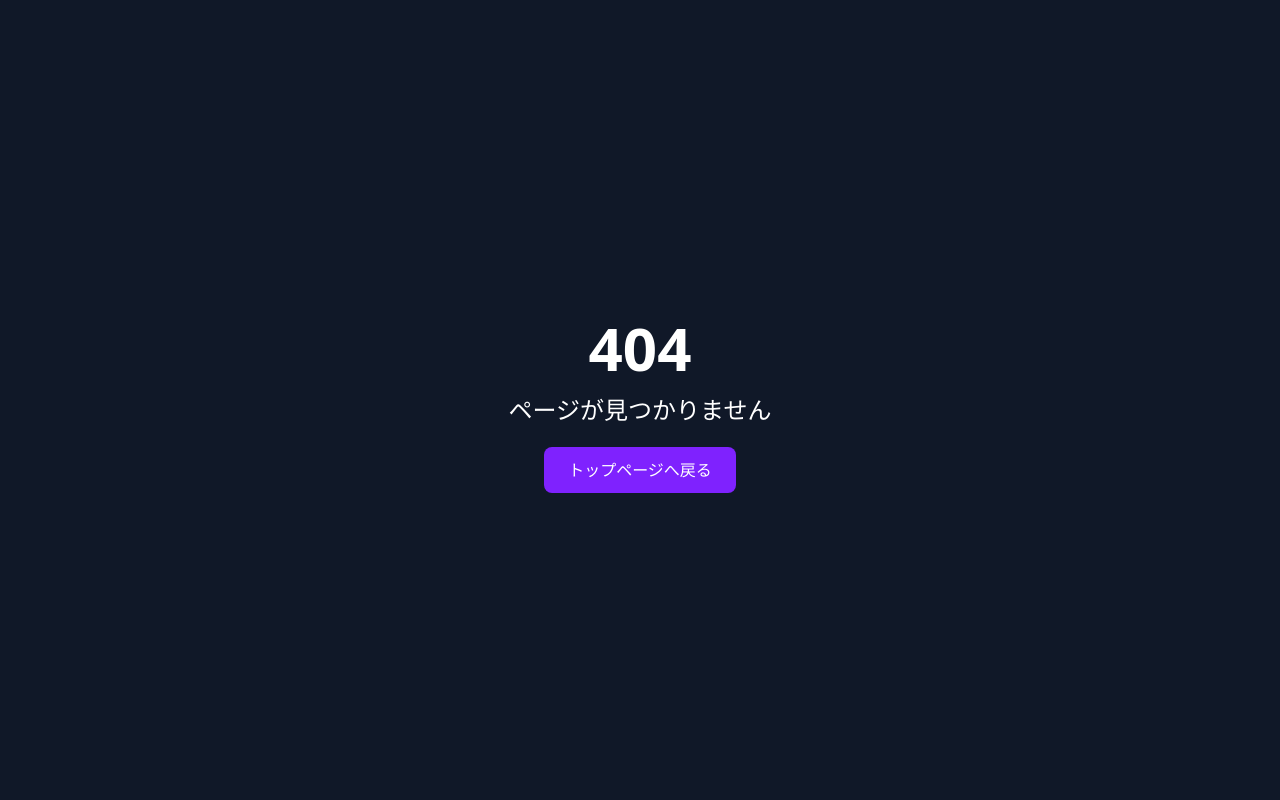
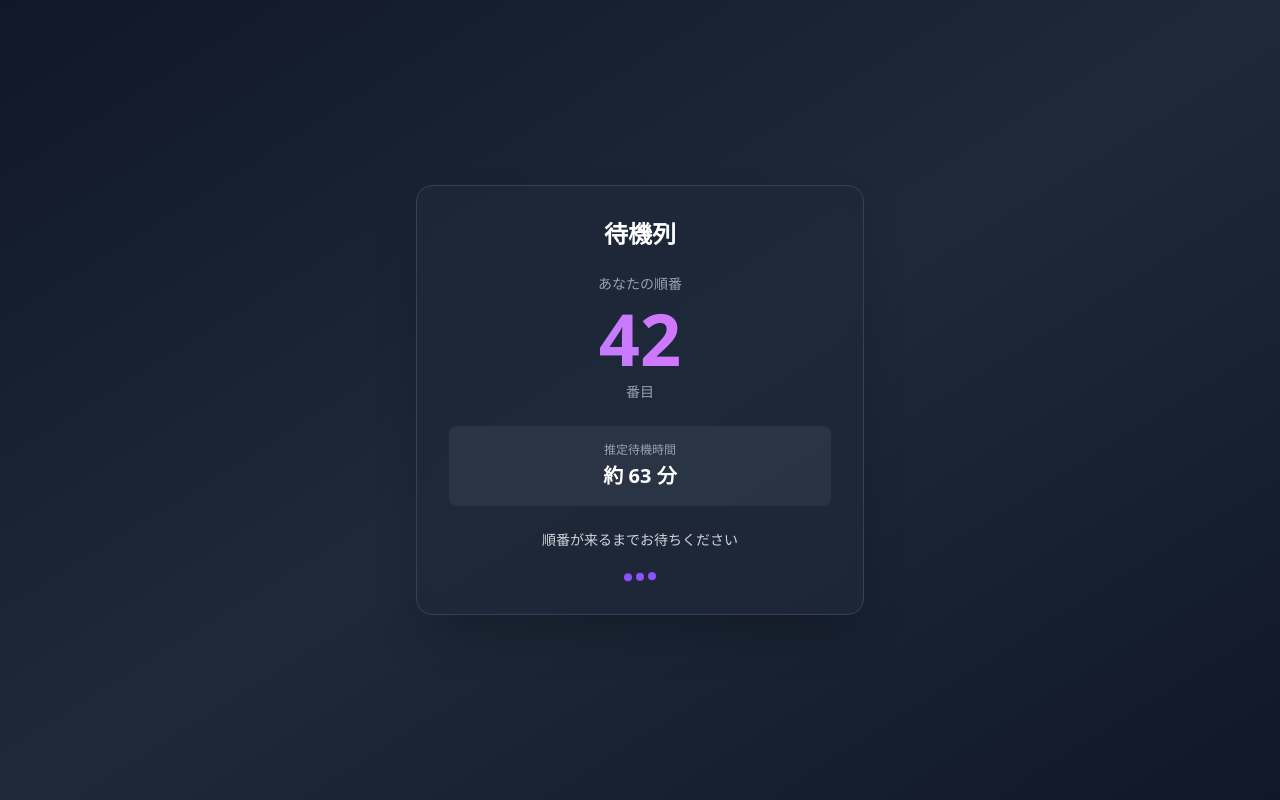
Before and after one commit to kyiku/hackz-ptera-front, a React (Vite) app: page /queue in a window 1280 px wide. Before the commit this address had no page. Built offline with nearby package versions, Linux system fonts and the light colour scheme.

Commit message:
add:待機列ページUI #6

```diff
--- a/src/pages/QueuePage.tsx
+++ b/src/pages/QueuePage.tsx
@@ -1,14 +1,111 @@
 /**
- * 待機列ページ
+ * QueuePage - 待機列ページ
  * Issue #1: ルーティング設定
+ *
+ * WebSocket接続状態と待機順位を表示するページ
  */
+import { useState, useEffect } from 'react'
 
-const QueuePage = () => {
+type ConnectionStatus = 'connecting' | 'connected' | 'error'
+
+export function QueuePage() {
+  const [status, setStatus] = useState<ConnectionStatus>('connecting')
+  const [queuePosition, setQueuePosition] = useState<number | null>(null)
+  const [message, setMessage] = useState<string>('')
+
+  // シミュレーション: 接続後に待機順位を表示
+  useEffect(() => {
+    const timer = setTimeout(() => {
+      setStatus('connected')
+      setQueuePosition(42)
+      setMessage('順番が来るまでお待ちください')
+    }, 2000)
+
+    return () => clearTimeout(timer)
+  }, [])
+
   return (
-    <div data-testid="queue-page" className="min-h-screen bg-gray-900 text-white flex items-center justify-center">
-      <div className="text-center">
-        <h1 className="text-4xl font-bold mb-4">待機列</h1>
-        <p className="text-gray-400">Queue Page - Coming Soon</p>
+    <div
+      data-testid="queue-page"
+      className="min-h-screen bg-gradient-to-br from-gray-900 via-gray-800 to-gray-900 flex items-center justify-center p-4"
+    >
+      <div className="bg-gray-800/80 backdrop-blur-sm border border-gray-700 rounded-2xl shadow-2xl p-8 w-full max-w-md text-center">
+        {/* ヘッダー */}
+        <h1 className="text-2xl font-bold text-white mb-6">
+          待機列
+        </h1>
+
+        {/* 接続状態表示 */}
+        {status === 'connecting' && (
+          <div className="space-y-4">
+            <div className="flex items-center justify-center gap-2">
+              <div className="w-3 h-3 bg-yellow-400 rounded-full animate-pulse" />
+              <span className="text-yellow-400 text-lg">接続中...</span>
+            </div>
+            <div className="flex justify-center">
+              <div className="w-8 h-8 border-4 border-violet-500 border-t-transparent rounded-full animate-spin" />
+            </div>
+          </div>
+        )}
+
+        {/* 待機順位表示エリア */}
+        {status === 'connected' && queuePosition !== null && (
+          <div className="space-y-6">
+            <div className="space-y-2">
+              <p className="text-gray-400 text-sm">あなたの順番</p>
+              <div className="text-7xl font-bold text-transparent bg-clip-text bg-gradient-to-r from-violet-400 to-fuchsia-400">
+                {queuePosition}
+              </div>
+              <p className="text-gray-400 text-sm">番目</p>
+            </div>
+
+            {/* 推定待機時間 */}
+            <div className="bg-gray-700/50 rounded-lg p-4">
+              <p className="text-gray-400 text-xs mb-1">推定待機時間</p>
+              <p className="text-white text-xl font-semibold">
+                約 {Math.ceil(queuePosition * 1.5)} 分
+              </p>
+            </div>
+
+            {/* メッセージ表示エリア */}
+            <div className="text-gray-300 text-sm">
+              {message}
+            </div>
+
+            {/* アニメーション付きインジケーター */}
+            <div className="flex justify-center gap-1">
+              {[0, 1, 2].map((i) => (
+                <div
+                  key={i}
+                  className="w-2 h-2 bg-violet-500 rounded-full animate-bounce"
+                  style={{ animationDelay: `${i * 0.2}s` }}
+                />
+              ))}
+            </div>
+          </div>
+        )}
+
+        {/* エラー状態 */}
+        {status === 'error' && (
+          <div className="space-y-4">
+            <div className="text-red-400 text-lg">
+              接続エラーが発生しました
+            </div>
+            <button
+              onClick={() => {
+                setStatus('connecting')
+                setTimeout(() => {
+                  setStatus('connected')
+                  setQueuePosition(42)
+                  setMessage('順番が来るまでお待ちください')
+                }, 2000)
+              }}
+              className="px-6 py-2 bg-violet-600 hover:bg-violet-700 text-white rounded-lg transition-colors"
+            >
+              再接続
+            </button>
+          </div>
+        )}
       </div>
     </div>
   )
--- a/src/router/AppRouter.tsx
+++ b/src/router/AppRouter.tsx
@@ -39,6 +39,7 @@ export const AppRoutes = () => {
         <Routes>
             {/* 公開ルート */}
             <Route path="/" element={<QueuePage />} />
+            <Route path="/queue" element={<QueuePage />} />
             <Route path="/dino" element={<DinoPage />} />
             <Route path="/captcha" element={<CaptchaPage />} />
 
```
